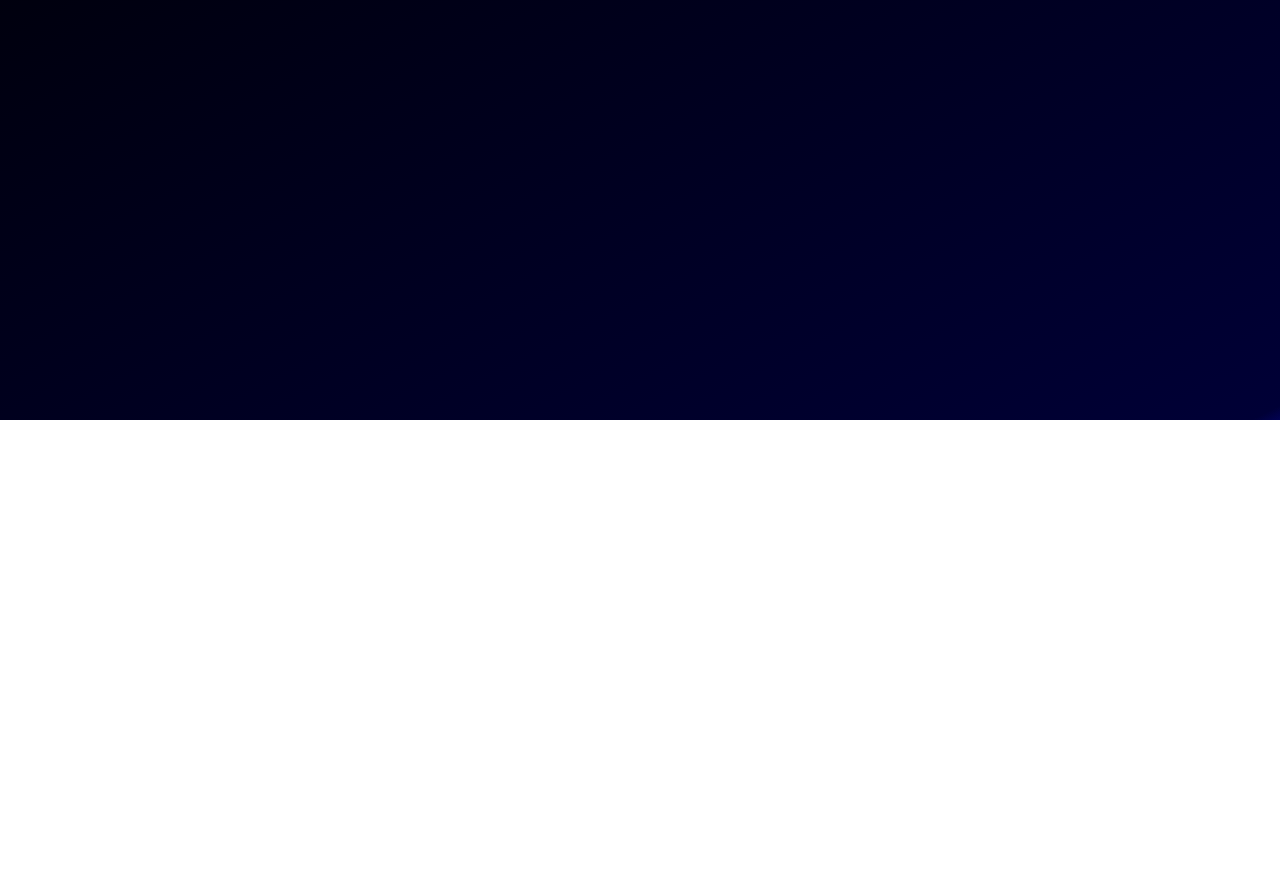
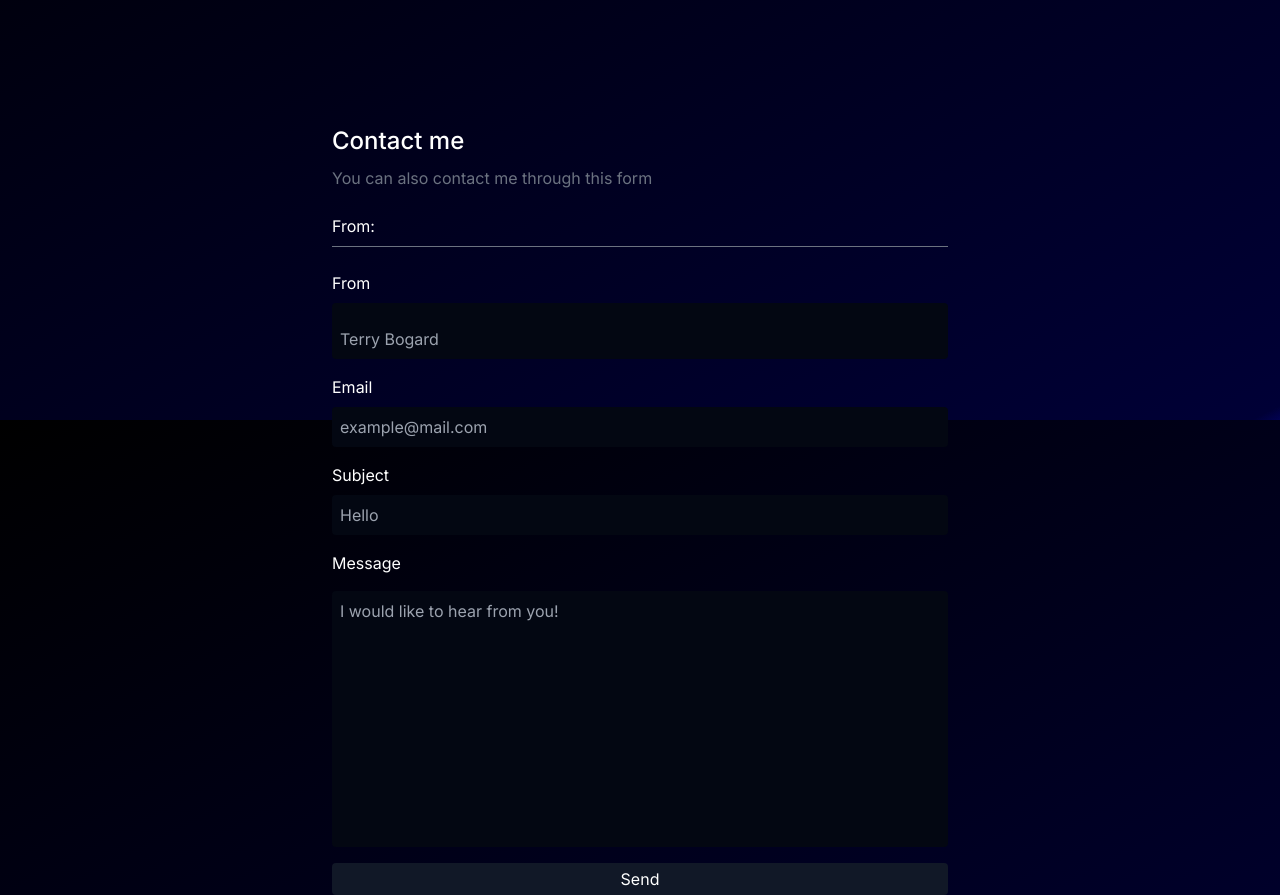
Before and after one commit to HK-RazieL/portfolio, a Next.js app: page /contact in a window 1280 px wide. Shown: the part 380-1275 px from the top of the page. Before the commit the page ends 800 px from the top, so only its background shows below. Built offline with nearby package versions, Linux system fonts and the light colour scheme.

Commit message:
Added basic input component

```diff
--- a/src/app/contact/page.tsx
+++ b/src/app/contact/page.tsx
@@ -3,7 +3,7 @@ import ContactForm from "@/components/ContactForm/ContactForm";
 
 export default function Page() {
     return (
-        <main>
+        <main className="space-y-4">
             <ContactCard />
             <ContactForm />
         </main>
--- a/src/app/layout.tsx
+++ b/src/app/layout.tsx
@@ -28,7 +28,7 @@ export default function RootLayout({
             <body
                 className={
                     inter.className +
-                    " flex flex-col justify-center items-center pt-4"
+                    " flex flex-col justify-center items-center pt-4 text-white"
                 }
             >
                 <NavBar />
--- a/src/components/ContactForm/ContactForm.tsx
+++ b/src/components/ContactForm/ContactForm.tsx
@@ -1,3 +1,56 @@
+import Input from "../Input/Input";
+
 export default function ContactForm() {
-    return <div>{/*TODO: Implement emailjs*/}</div>;
+    return (
+        <div className="space-y-2 animate-appearFromBottom2">
+            <h2 className="text-h2">Contact me</h2>
+            <p className="text-secondary">
+                You can also contact me through this form
+            </p>
+            <form action="" className="flex flex-col gap-4">
+                <Input
+                    type="text"
+                    label="From:"
+                    id="from"
+                    placeholder="Terry Bogard"
+                />
+                <div className="flex flex-col gap-2">
+                    <label htmlFor="from">From</label>
+                    <input
+                        id="from"
+                        type="text"
+                        placeholder="Terry Bogard"
+                        className="p-2 pt-6 rounded !bg-gray-950"
+                    />
+                </div>
+                <div className="flex flex-col gap-2">
+                    <label htmlFor="email">Email</label>
+                    <input
+                        id="email"
+                        type="email"
+                        placeholder="example@mail.com"
+                        className="p-2 rounded !bg-gray-950"
+                    />
+                </div>
+                <div className="flex flex-col gap-2">
+                    <label htmlFor="subject">Subject</label>
+                    <input
+                        id="subject"
+                        type="text"
+                        placeholder="Hello"
+                        className="p-2 rounded !bg-gray-950"
+                    />
+                </div>
+                <label htmlFor="message">Message</label>
+                <div className="flex flex-col gap-2">
+                    <textarea
+                        rows={10}
+                        placeholder="I would like to hear from you!"
+                        className="p-2 rounded !bg-gray-950 resize-none"
+                    />
+                </div>
+                <button className="bg-gray-900 rounded p-1">Send</button>
+            </form>
+        </div>
+    );
 }
--- /dev/null
+++ b/src/components/Input/Input.tsx
@@ -0,0 +1,39 @@
+export type InputType = {
+    id?: string;
+    type: string;
+    placeholder?: string;
+    className?: string;
+    labelClassName?: string;
+    label?: string;
+    defaultValue?: string;
+};
+
+export default function Input({
+    id,
+    type,
+    className,
+    labelClassName,
+    label,
+    defaultValue,
+    placeholder,
+}: InputType) {
+    return (
+        <div className="relative flex w-full group transition-all ease-in-out py-2">
+            {label && label !== "" ? (
+                <label
+                    htmlFor={id ?? ""}
+                    className={`absolute top-[1rem] transition-all duration-300 group-focus-within:-translate-y-[1.5rem] ${labelClassName}`}
+                >
+                    {label}
+                </label>
+            ) : null}
+            <input
+                defaultValue={defaultValue}
+                id={id}
+                type={type}
+                placeholder={placeholder}
+                className={`p-2 !bg-transparent w-full placeholder:text-transparent focus:placeholder:text-secondary outline-none border-b border-secondary focus:border-b focus:border-secondary focus:border-t-0 ${className}`}
+            ></input>
+        </div>
+    );
+}
```
